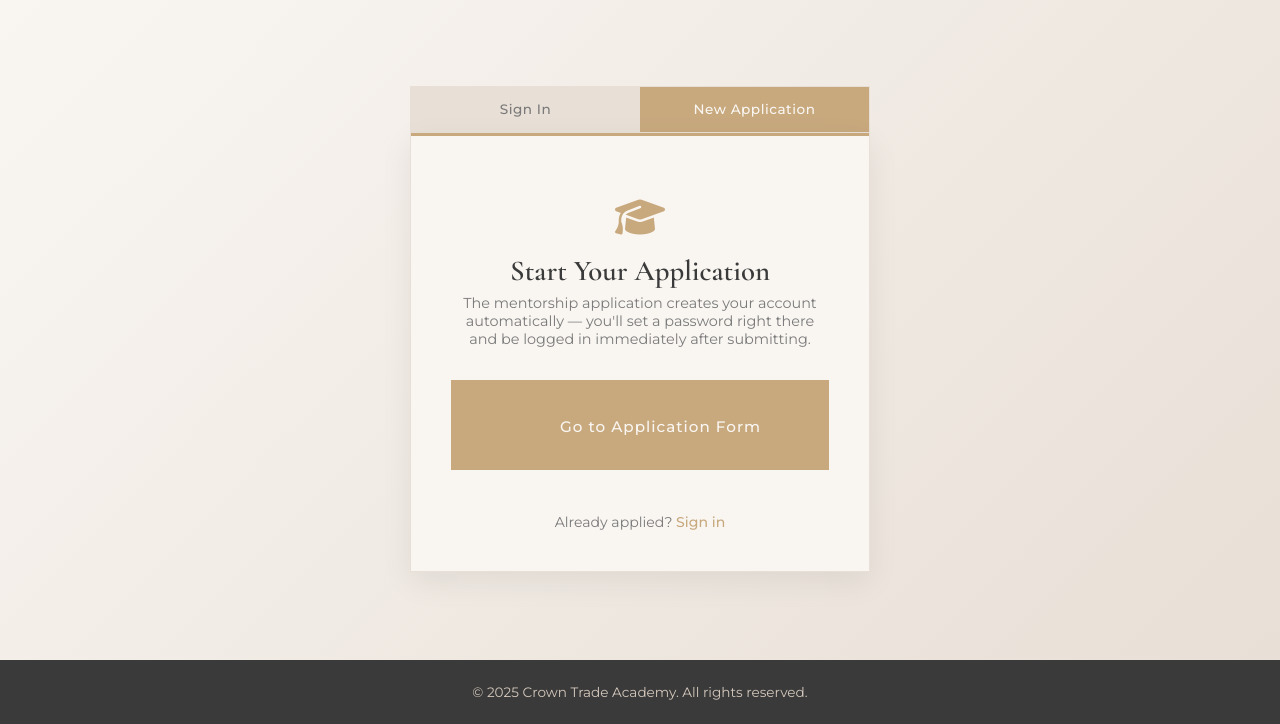
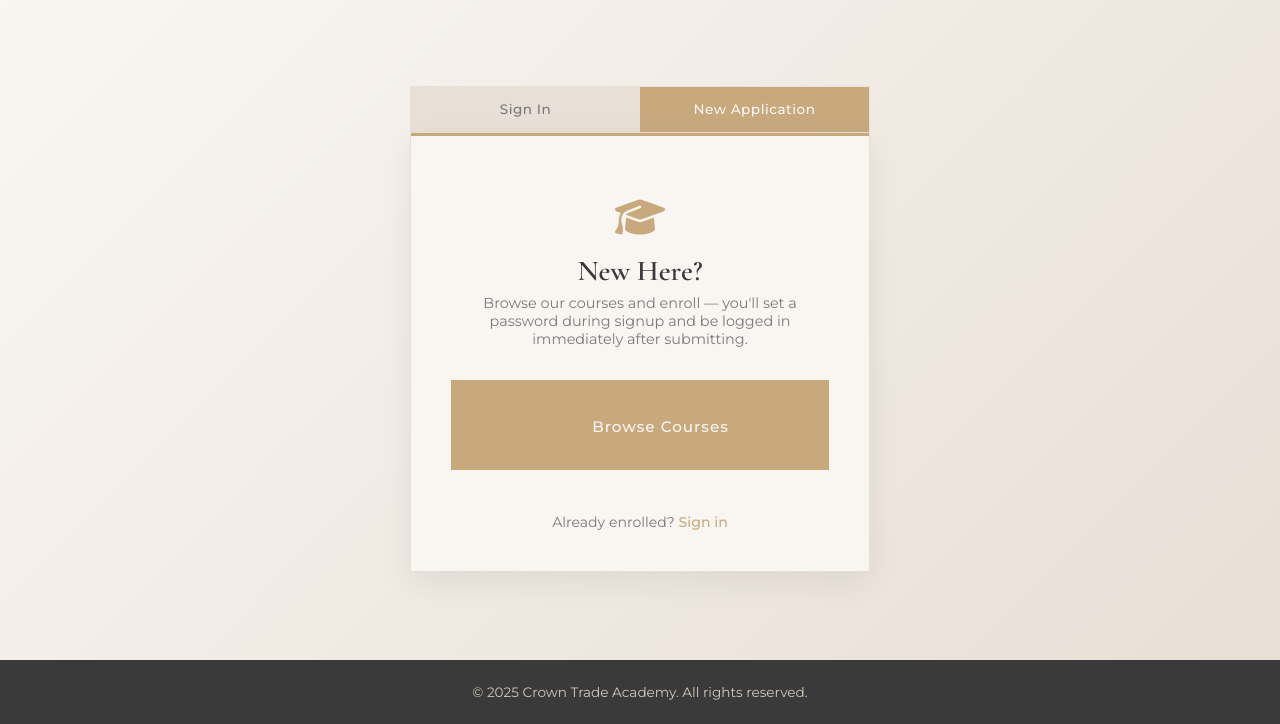
Before and after one commit to itydee48-oss/Crowntrade-academy-, a plain HTML site: page login.html in a window 1280 px wide. Both pictures are taken after a click on the button "New Application". Shown: the part 76-800 px from the top of the page. Drawn offline with nearby package versions, Linux system fonts and the light colour scheme.

Commit message:
Update login process and redirect messages

```diff
--- a/login.html
+++ b/login.html
@@ -98,13 +98,13 @@ footer{background:var(--charcoal);text-align:center;padding:1.5rem;color:var(--n
         <div id="panel-apply" class="tab-panel">
           <div class="signup-redirect">
             <i class="fas fa-graduation-cap"></i>
-            <h2 class="card-title">Start Your Application</h2>
-            <p class="card-subtitle">The mentorship application creates your account automatically — you'll set a password right there and be logged in immediately after submitting.</p>
-            <a href="mentorship-form.html" class="btn-primary" style="display:block;text-decoration:none;box-sizing:border-box;">
-              <i class="fas fa-arrow-right"></i> Go to Application Form
+            <h2 class="card-title">New Here?</h2>
+            <p class="card-subtitle">Browse our courses and enroll — you'll set a password during signup and be logged in immediately after submitting.</p>
+            <a href="courses.html" class="btn-primary" style="display:block;text-decoration:none;box-sizing:border-box;">
+              <i class="fas fa-arrow-right"></i> Browse Courses
             </a>
           </div>
-          <div class="link-row">Already applied? <a href="#" onclick="switchTab('login')">Sign in</a></div>
+          <div class="link-row">Already enrolled? <a href="#" onclick="switchTab('login')">Sign in</a></div>
         </div>
 
       </div>
@@ -156,7 +156,7 @@ footer{background:var(--charcoal);text-align:center;padding:1.5rem;color:var(--n
       document.getElementById('login-alert').style.display = 'none';
 
       try {
-        const data = await API.mentorshipLogin(email, password);
+        const data = await API.enrollmentLogin(email, password);
         setToken(data.token);
         setUser(data.user);
         showAlert('login-alert', 'Login successful! Redirecting...', 'success');
```
